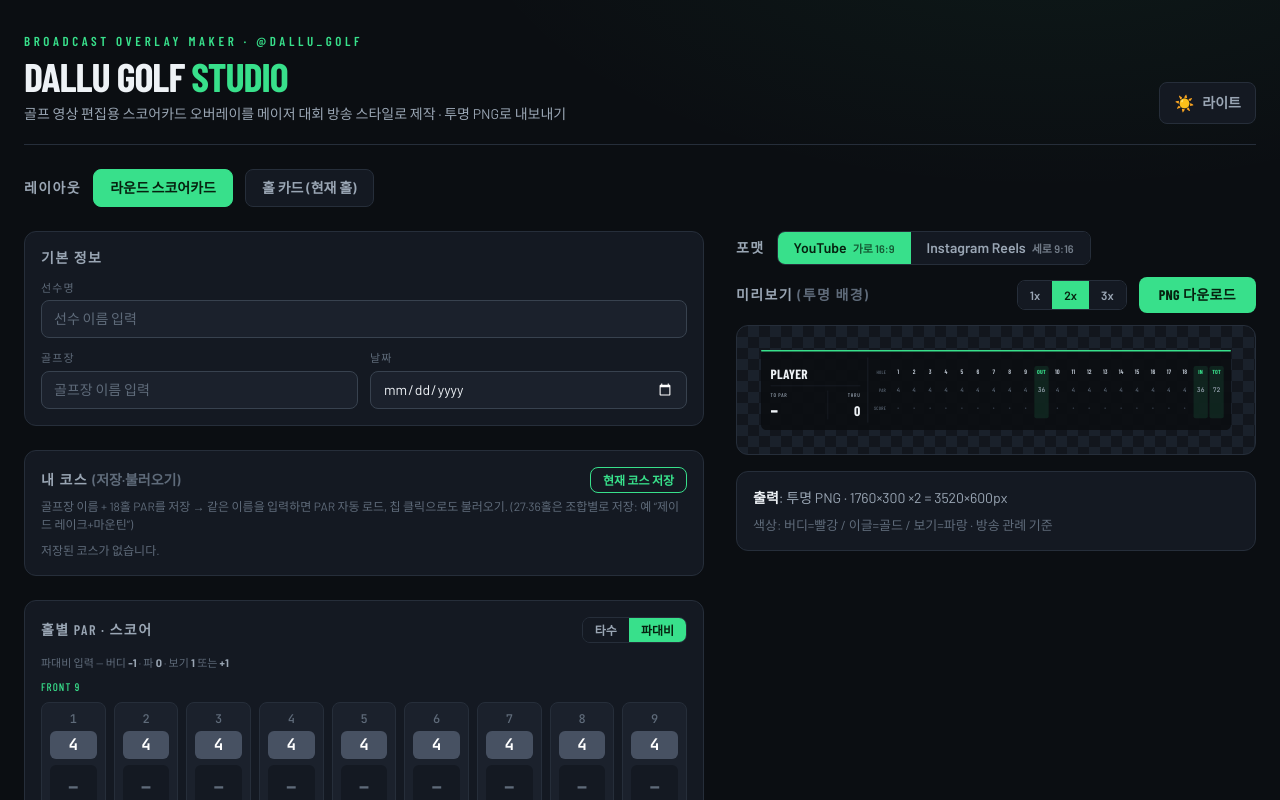
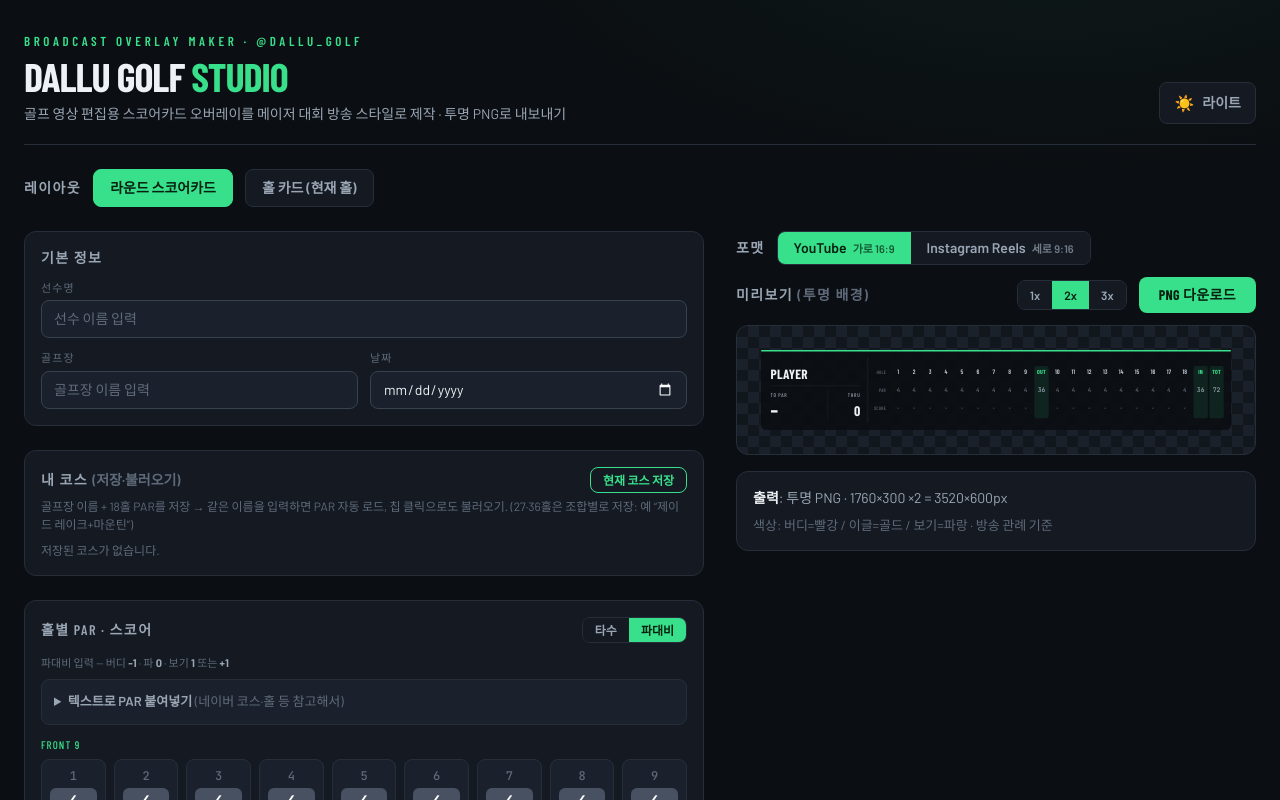
Before and after one commit to milv0/dallu-golf-studio, a Next.js app: page / in a window 1280 px wide. Shown: the top 800 px of the page. Built offline with nearby package versions, Linux system fonts and the light colour scheme; a web font is replaced by a local one.

Commit message:
Add paste-to-fill PAR (parse pasted text; not crawling)

```diff
--- a/app/page.js
+++ b/app/page.js
@@ -96,6 +96,20 @@ export default function Home() {
       );
       return { ...r, course: d.course_name || d.club_name || r.course, holes };
     });
+  };
+
+  // 붙여넣은 PAR 시퀀스를 지정 범위(offset부터 count개)에 적용
+  const applyParsToRange = (pars, offset, count) => {
+    setRound((r) => ({
+      ...r,
+      holes: r.holes.map((h, i) => {
+        const k = i - offset;
+        if (k >= 0 && k < count && pars[k] != null && /^[345]$/.test(String(pars[k]))) {
+          return { ...h, par: String(pars[k]) };
+        }
+        return h;
+      }),
+    }));
   };
 
   // 저장된 내 코스(18홀) 불러오기
@@ -252,6 +266,7 @@ export default function Home() {
                     파대비 입력 — 버디 <b className="text-txt-soft">-1</b> · 파 <b className="text-txt-soft">0</b> · 보기 <b className="text-txt-soft">1</b> 또는 <b className="text-txt-soft">+1</b>
                   </p>
                 )}
+                <ParPasteImport onApply={applyParsToRange} />
                 <HoleGroup label="FRONT 9" holes={Front} offset={0} setHole={setHole}
                            scoreRefs={scoreRefs} onScoreKey={handleScoreKey} scoreMode={scoreMode} />
                 <HoleGroup label="BACK 9" holes={Back} offset={9} setHole={setHole}
@@ -535,6 +550,39 @@ function CourseSearch({ onPick }) {
   );
 }
 
+// 붙여넣은 텍스트에서 PAR 시퀀스 추출 (네이버 "PAR4" 형식 또는 "4 5 3..." 순수 시퀀스)
+function parsePars(text) {
+  const byPar = [...String(text).matchAll(/par\s*([345])/gi)].map((x) => x[1]);
+  if (byPar.length) return byPar;
+  return String(text).trim().split(/[\s,]+/).filter((t) => /^[345]$/.test(t));
+}
+
+// 텍스트 붙여넣기 → PAR 자동 채우기 (크롤링 아님: 사용자가 붙여넣은 텍스트를 파싱)
+function ParPasteImport({ onApply }) {
+  const [text, setText] = useState("");
+  const pars = parsePars(text);
+  const btn = "rounded border border-line-2 px-2.5 py-1 text-xs font-semibold text-txt-soft transition hover:border-accent hover:text-txt disabled:opacity-40";
+  return (
+    <details className="mb-3 rounded-lg border border-line bg-panel-2 p-3">
+      <summary className="cursor-pointer text-[13px] font-semibold text-txt-soft">
+        텍스트로 PAR 붙여넣기 <span className="font-normal text-txt-faint">(네이버 코스·홀 등 참고해서)</span>
+      </summary>
+      <textarea value={text} onChange={(e) => setText(e.target.value)} rows={3}
+        placeholder="네이버 홀 정보를 복사해 붙여넣거나  4 5 3 4 4 3 5 4 4  처럼 PAR만 입력"
+        className="mt-2 w-full rounded-md border border-line-2 bg-panel px-3 py-2 text-sm text-txt outline-none transition focus:border-accent" />
+      <div className="mt-2 flex flex-wrap items-center gap-2">
+        <span className="mr-1 text-[12px] text-txt-faint">인식된 PAR: <b className="text-txt">{pars.length}</b>개</span>
+        <button type="button" className={btn} disabled={!pars.length} onClick={() => onApply(pars, 0, 9)}>1–9 적용</button>
+        <button type="button" className={btn} disabled={!pars.length} onClick={() => onApply(pars, 9, 9)}>10–18 적용</button>
+        <button type="button" className={btn} disabled={!pars.length} onClick={() => onApply(pars, 0, 18)}>전체 적용</button>
+      </div>
+      <p className="mt-1.5 text-[11px] text-txt-faint">
+        네이버는 홀을 하나씩 보여줘서, 9홀치 PAR가 담기게 복사하거나 숫자만 나열해 붙여넣으세요.
+      </p>
+    </details>
+  );
+}
+
 function Field({ label, value, onChange, onBlur, placeholder, full, type = "text", list }) {
   return (
     <label className={"block " + (full ? "col-span-2" : "")}>
```
